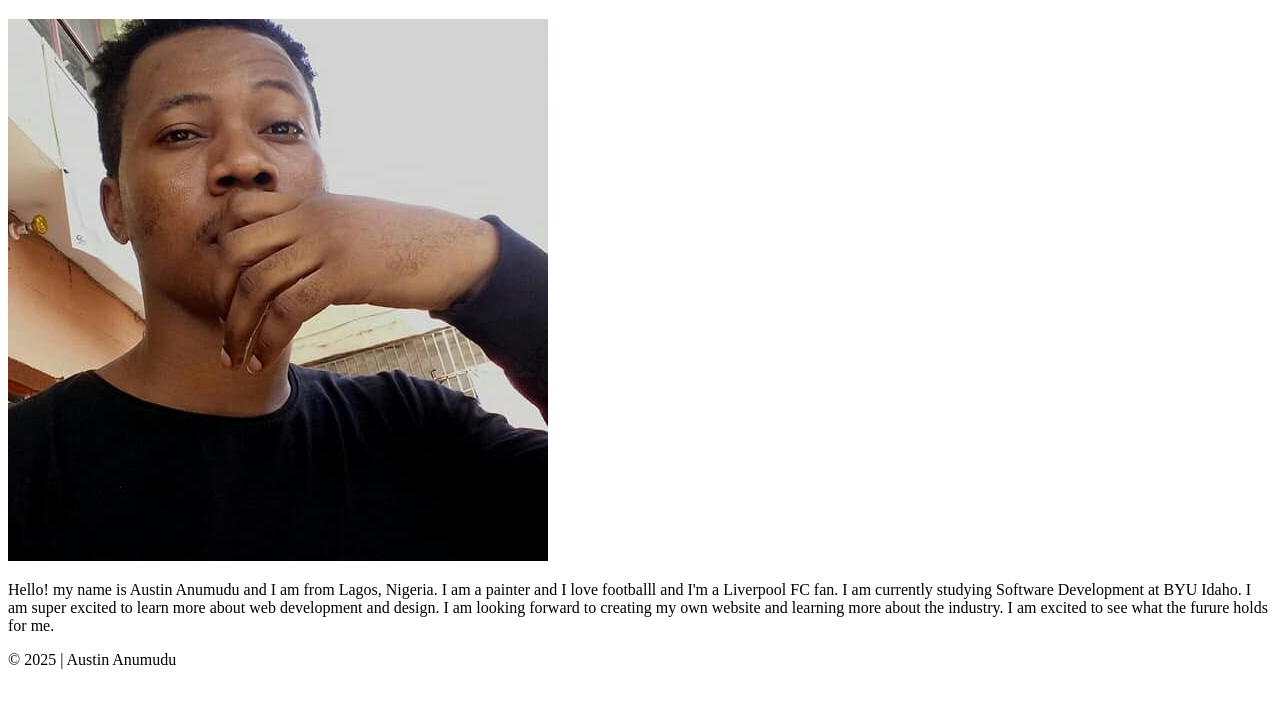
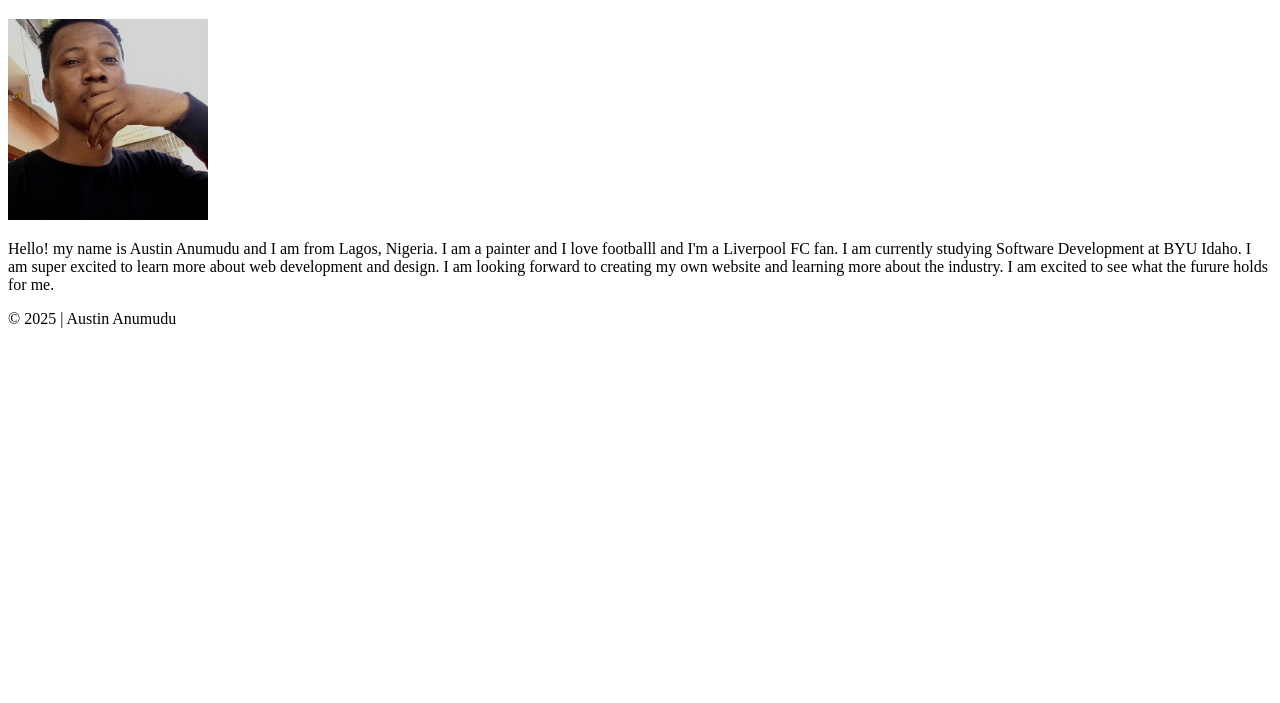
Before and after one commit to donx10austin/wdd130, a plain HTML site: page index.html in a window 1280 px wide. Shown: the part 87-790 px from the top of the page. Drawn offline with Linux system fonts and the light colour scheme.

Commit message:
fixed image width

```diff
--- a/index.html
+++ b/index.html
@@ -17,7 +17,7 @@
     </header>
     <main>
         <h1> Austin Anumudu </h1>
-        <img src="images/profile.jpg" alt="my-image" class="myimage">
+        <img src="images/profile.jpg" alt="my-image" class="myimage" width="200">
         <p> Hello! my name is Austin Anumudu and I am from Lagos, Nigeria. I am a painter and I love footballl and I'm a
             Liverpool FC fan. I am currently studying Software Development at BYU Idaho. I am super excited to learn
             more about web development and design. I am looking forward to creating my own website and learning more
```
